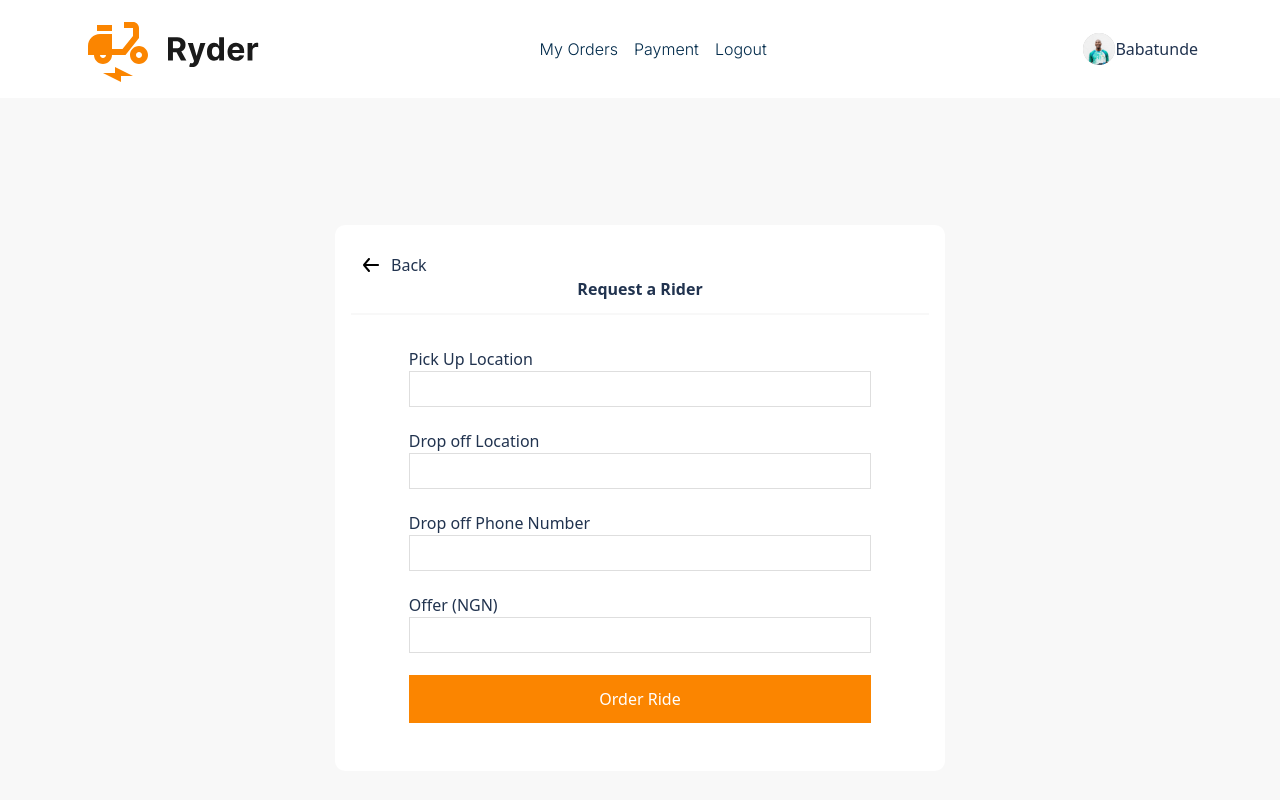
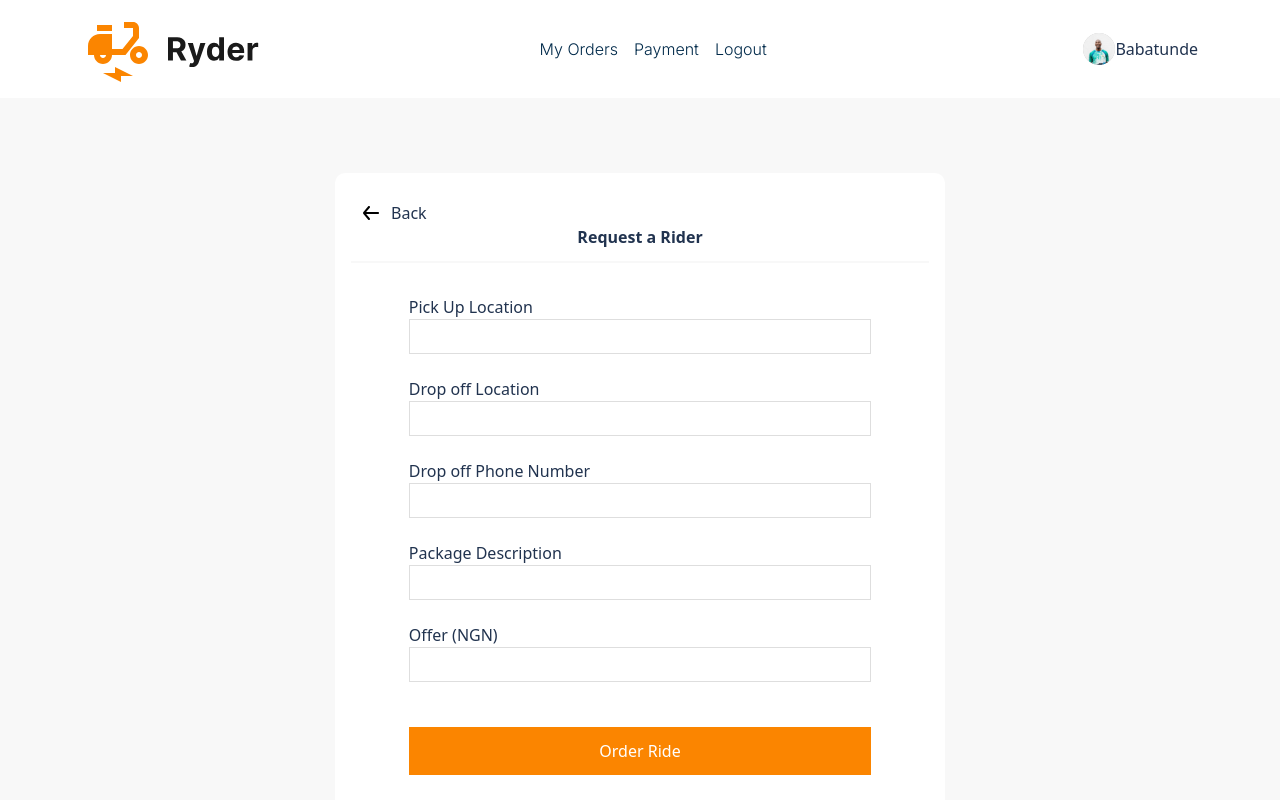
Before and after one commit to J-aimz/Ryder_Frontend_, a React (Create React App) app in the folder ryder/: page /request-form in a window 1280 px wide. Shown: the top 800 px of the page. Built offline with nearby package versions, Linux system fonts and the light colour scheme.

Commit message:
integration and validation

```diff
--- a/ryder/src/pages/requestRiderForm/RequestRiderForm.jsx
+++ b/ryder/src/pages/requestRiderForm/RequestRiderForm.jsx
@@ -1,5 +1,6 @@
-import { useNavigate } from "react-router-dom";
+import { useNavigate, Navigate } from "react-router-dom";
 import { useState, useEffect } from "react";
+import axios from "axios";
 import styles from "./RequestRiderForm.module.css";
 import { backArrowIcon } from "../../assets";
 
@@ -12,10 +13,15 @@ function RequestRiderForm() {
     pickUpLocation: "",
     dropOffLocation: "",
     dropOffPhoneNumber: "",
-    Offer: null,
-    pickupLatLog: {},
-    dropOffLatLog: {},
+    packageDescription: "",
+    Offer: "",
+    pickupLatLog: null,
+    dropOffLatLog: null,
   });
+
+  const [userId, setUserId] = useState("");
+  const [token, setToken] = useState("");
+
 
   const [pickUpSuggestions, setPickUpSuggestions] = useState([]);
   const [dropOffSuggestions, setDropOffSuggestions] = useState([]);
@@ -23,6 +29,22 @@ function RequestRiderForm() {
   const [selectedDropOffLocation, setSelectedDropOffLocation] = useState("");
   const [showPickUpSuggestions, setShowPickUpSuggestions] = useState(false);
   const [showDropOffSuggestions, setShowDropOffSuggestions] = useState(false);
+
+  useEffect(() => {
+    setUserId(localStorage.getItem("userId"));
+    setToken(localStorage.getItem("token"));
+  }, []);
+
+  useEffect(() => {
+    if (formData.pickupLatLog !== null && formData.dropOffLatLog !== null) {
+      postRequest(setData(formData))
+    }
+
+  }, [formData.pickupLatLog, formData.dropOffLatLog]);
+
+  // const [enableBtn, setEnableBtn] = useState(false);
+
+
 
   useEffect(() => {
     if (formData.pickUpLocation) {
@@ -90,19 +112,217 @@ function RequestRiderForm() {
 
   const handleChange = (e) => {
     const { name, value } = e.target;
-    setFormData((prev) => ({ ...prev, [name]: value }));
+    const validatedValue = formValidationOnChange(name, value);
+    setFormData((prev) => ({ ...prev, [name]: validatedValue }));
   };
 
+
+
+
+  function formValidationOnChange(name, value) {
+    if (name === "dropOffPhoneNumber") {
+      let validated = value.replace(/[^\d]/g, "");
+      let formatted = "";
+
+      if (validated.startsWith("234")) {
+        if (validated.length > 13) {
+          validated = validated.slice(0, 13);
+        }
+        formatted = `+${validated.slice(0, 3)}`;
+        if (validated.length > 3) {
+          formatted += ` ${validated.slice(3, 6)}`;
+        }
+        if (validated.length > 6) {
+          formatted += ` ${validated.slice(6, 9)}`;
+        }
+        if (validated.length > 9) {
+          formatted += ` ${validated.slice(9)}`;
+        }
+      } else if (validated.startsWith("0")) {
+        if (validated.length > 11) {
+          validated = validated.slice(0, 11);
+        }
+        formatted = `${validated.slice(0, 4)}`;
+        if (validated.length > 4) {
+          formatted += ` ${validated.slice(4, 7)}`;
+        }
+        if (validated.length > 7) {
+          formatted += ` ${validated.slice(7)}`;
+        }
+      } else {
+        return value;
+      }
+
+      return formatted;
+    } else if (name === "Offer") {
+      value = value.replace(/[^\d]/g, "");
+      value = value.replace(/,/g, "");
+
+      if (value.length > 3) {
+        let formatted = "";
+        let count = 0;
+
+        for (let i = value.length - 1; i >= 0; i--) {
+          if (count > 0 && count % 3 === 0) {
+            formatted = "," + formatted;
+            count = 0;
+          }
+          formatted = value[i] + formatted;
+          count++;
+        }
+        return formatted;
+      }
+
+      return value;
+    } else {
+      return value;
+    }
+  }
+
+
+
   const getLocationDetails = async (placeId) => {
+    try {
       const response = await fetch(
-      `https://maps.googleapis.com/maps/api/place/details/json?place_id=${placeId}&key=${process.env.REACT_APP_googleMapsKey}`
+        `https://maps.googleapis.com/maps/api/place/details/json?place_id=${placeId}&key=${process.env.REACT_APP_googleMapsKey}`,
+        {
+          method: "GET",
+          mode: "cors",
+        }
       );
       const data = await response.json();
 
       return data.result;
+    } catch (err) {
+      console.log(err);
+    }
   };
 
-  const handleFormSubmition = async () => {
+  const handlePickUpLocationBlur = () => {
+    setTimeout(() => {
+      setShowPickUpSuggestions(false);
+    }, 500);
+
+    return clearTimeout();
+  };
+
+  const handleDropOffLocationBlur = () => {
+    setTimeout(() => {
+      setShowDropOffSuggestions(false);
+    }, 500);
+
+    return clearTimeout();
+  };
+
+
+
+  async function postRequest(requestBody) {
+    try {
+
+      const response = await fetch(
+        "https://ryder-test.onrender.com/api/v1/Order/placeOrder",
+        {
+          method: "POST",
+          mode: "cors",
+          cache: "no-cache",
+          credentials: "same-origin",
+          headers: {
+            "Content-Type": "application/json",
+            Authorization: `Bearer ${token}`,
+          },
+          body: JSON.stringify(requestBody),
+        }
+      );
+
+      if (response.ok && response.status === 200) {
+        alert("Order Placed successfully")
+        navigate("/dashboard")
+      } else {
+        alert("Oops Somthing Went Wrong Refreash the Page and Try Again")
+      }
+    } catch (error) {
+      console.error("An error occurred while submitting the order:", error);
+    }
+  }
+
+  function setData(formData) {
+    const data = {
+      pickUpLocation: {
+        city:
+          formData?.pickUpLocation.terms[
+            formData.pickUpLocation?.terms?.length - 3
+          ]?.value || "",
+        state:
+          formData.pickUpLocation?.terms[
+            formData.pickUpLocation?.terms?.length - 2
+          ]?.value || "",
+        postCode: "string",
+        longitude: `${formData.pickupLatLog?.lng}`,
+        latitude: `${formData?.pickupLatLog?.lat}`,
+        country:
+          formData.pickUpLocation?.terms[
+            formData.pickUpLocation.terms?.length - 1
+          ]?.value,
+        AddressDescription:
+          formData.pickUpLocation?.description || formData.pickUpLocation,
+      },
+      dropOffLocation: {
+        city: formData?.dropOffLocation?.terms[
+          formData.pickUpLocation.terms?.length - 3
+        ]?.value,
+        state:
+          formData.dropOffLocation?.terms[
+            formData.pickUpLocation.terms?.length - 2
+          ]?.value,
+        postCode: "string",
+        longitude: `${formData?.dropOffLatLog?.lng}`,
+        latitude: `${formData?.dropOffLatLog?.lat}`,
+        country:
+          formData.dropOffLocation?.terms[
+            formData.pickUpLocation.terms?.length - 1
+          ]?.value,
+        AddressDescription:
+          formData.pickUpLocation.description || formData.pickUpLocation,
+      },
+      pickUpPhoneNumber: formData.dropOffPhoneNumber.replace(/\s/g, ""),
+      packageDescription: formData.packageDescription,
+      referenceNumber: "string",
+      amount: formData.Offer.replace(/,/g, ""),
+      appUserId: userId,
+    };
+
+    return data;
+  }
+
+
+  const entireFormValidation = () => {
+    let phone = formData.dropOffPhoneNumber.trim().replace(/[^\d]/g, "");
+
+    const isPhoneValid =
+      ((phone.startsWith("0") && phone.length <= 11) ||
+      (phone.startsWith("234") && phone.length <= 13) ||
+      (phone.startsWith("+234") && phone.length <= 14))
+
+    if (
+      formData.pickUpLocation &&
+      formData.dropOffLocation &&
+      isPhoneValid &&
+      formData.packageDescription &&
+      formData.Offer
+    ) {
+      return true;
+    } else {
+      return false;
+    }
+  };
+
+
+  const handleFormSubmission = async () => {
+    const dataIsValid = entireFormValidation()
+
+    console.log(dataIsValid, "data validity")
+    if (dataIsValid) {
+
       const pickupLatLog = await getLocationDetails(
         formData.pickUpLocation?.place_id
       );
@@ -111,11 +331,16 @@ function RequestRiderForm() {
         formData.dropOffLocation?.place_id
       );
 
-    setFormData((prev) => ({
+      setFormData((prev) => {
+        return {
           ...prev,
           pickupLatLog: pickupLatLog.geometry.location,
           dropOffLatLog: dropOffLatLog.geometry.location,
-    }));
+        };
+      });
+    } else {
+      console.log("Oops")
+    }
   };
 
   return (
@@ -134,11 +359,13 @@ function RequestRiderForm() {
             <label htmlFor="pickUpLocation">
               <span>Pick Up Location</span>
               <input
+                required
                 type="text"
                 id="pickUpLocation"
                 name="pickUpLocation"
                 value={selectedPickUpLocation?.description}
                 onChange={handlePickUpInputChange}
+                onBlur={handlePickUpLocationBlur}
               />
               {showPickUpSuggestions && (
                 <ul
@@ -159,11 +386,13 @@ function RequestRiderForm() {
             <label htmlFor="dropOffLocation">
               <span>Drop off Location</span>
               <input
+                required
                 type="text"
                 id="dropOffLocation"
                 name="dropOffLocation"
                 value={selectedDropOffLocation?.description}
                 onChange={handleDropOffInputChange}
+                onBlur={handleDropOffLocationBlur}
               />
               {showDropOffSuggestions && (
                 <ul
@@ -184,6 +413,7 @@ function RequestRiderForm() {
             <label htmlFor="dropOffPhoneNumber">
               <span>Drop off Phone Number</span>
               <input
+                required
                 type="tel"
                 id="dropOffPhoneNumber"
                 name="dropOffPhoneNumber"
@@ -191,17 +421,32 @@ function RequestRiderForm() {
                 onChange={(e) => handleChange(e)}
               />
             </label>
+            <label htmlFor="packageDescription">
+              <span>Package Description</span>
+              <input
+                required
+                type="text"
+                id="packageDescription"
+                name="packageDescription"
+                value={formData.packageDescription}
+                onChange={(e) => handleChange(e)}
+              />
+            </label>
             <label htmlFor="Offer">
               <span>Offer (NGN)</span>
               <input
-                type="number"
+                required
+                type="text"
                 id="Offer"
                 name="Offer"
                 value={formData.Offer}
                 onChange={(e) => handleChange(e)}
               />
             </label>
-            <button type="button" onClick={handleFormSubmition}>
+            <div>
+              <small></small>
+            </div>
+            <button type="button" onClick={handleFormSubmission}>
               Order Ride
             </button>
           </div>
```
Also changed, not shown: ryder/src/components/index.js (+29 -0 lines), 1 other file (tests, documents, lock files or other folders). Lines whose indentation alone changed are shown as unchanged.
